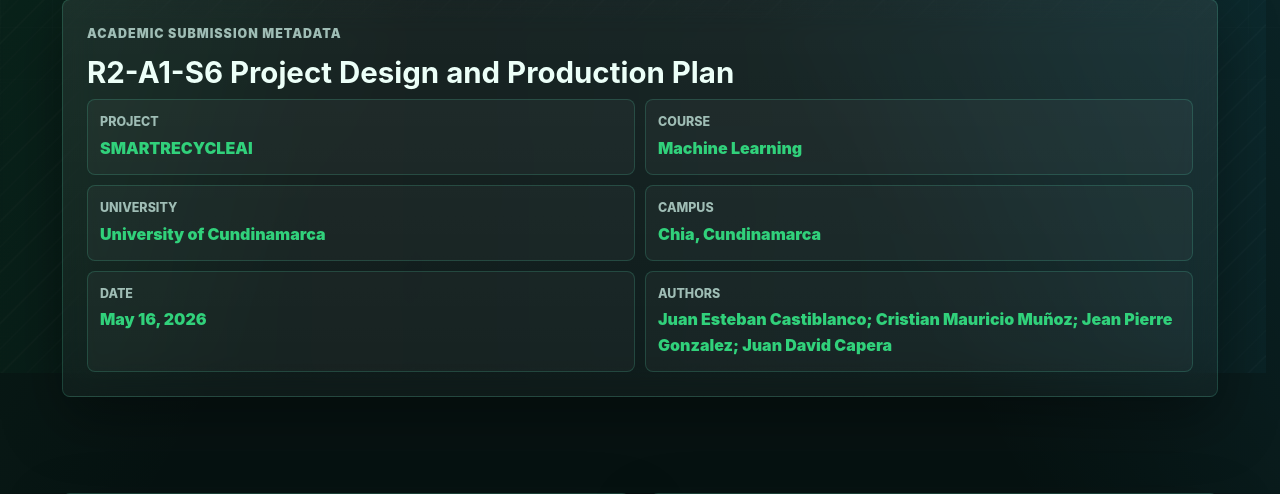
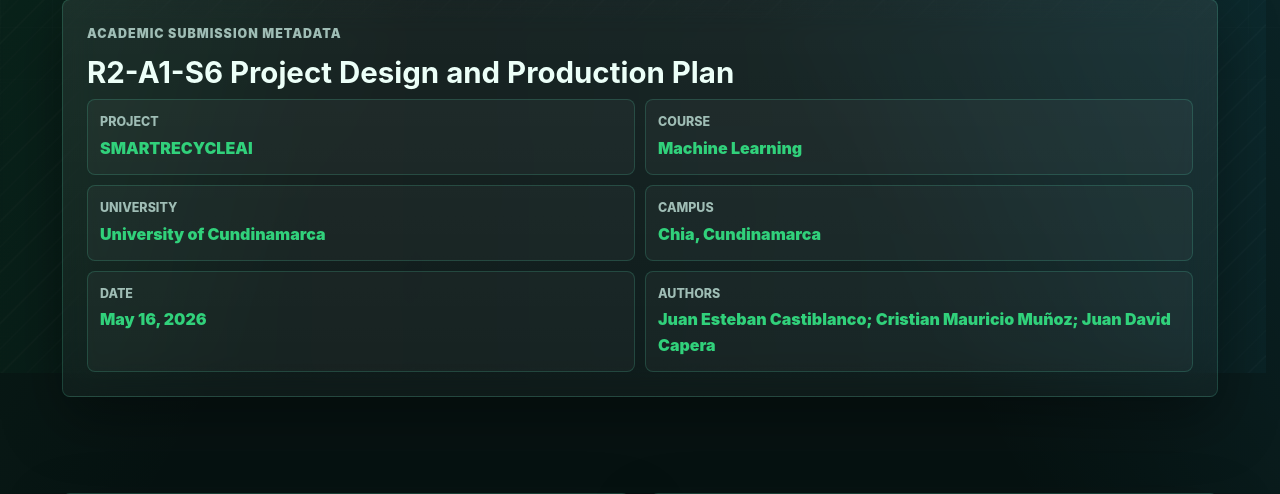
Before and after one commit to KiraGamer1010/SmartRecycleAI, a Flask app: template recycling-center-recommendation-system-main/templates/about_project.html in a window 1280 px wide. Shown: the part 441-935 px from the top of the page. Run offline with Flask 3, Linux system fonts and the light colour scheme; the template is opened without the code that fills it, so the values that code supplies are empty.

Commit message:
Remove Jean Pierre Gonzalez from project authors

```diff
--- a/frontend/src/utils/mlTheoryContent.js
+++ b/frontend/src/utils/mlTheoryContent.js
@@ -4,7 +4,6 @@
   authors: [
     "Juan Esteban Castiblanco",
     "Cristian Mauricio Muñoz",
-    "Jean Pierre Gonzalez",
     "Juan David Capera"
   ],
   course: "Machine Learning",
@@ -127,7 +126,7 @@
     paragraphs: [
       theoryDocument.deliverable,
       theoryDocument.project,
-      "Autores: Juan Esteban Castiblanco, Cristian Mauricio Muñoz, Jean Pierre Gonzalez, Juan David Capera.",
+      "Autores: Juan Esteban Castiblanco, Cristian Mauricio Muñoz, Juan David Capera.",
       "Asignatura: Machine Learning.",
       "Universidad: Universidad de Cundinamarca.",
       "Sede: Chía, Cundinamarca.",
--- a/recycling-center-recommendation-system-main/templates/about_project.html
+++ b/recycling-center-recommendation-system-main/templates/about_project.html
@@ -37,7 +37,7 @@
             </div>
             <div>
                 <dt>Authors</dt>
-                <dd>Juan Esteban Castiblanco; Cristian Mauricio Muñoz; Jean Pierre Gonzalez; Juan David Capera</dd>
+                <dd>Juan Esteban Castiblanco; Cristian Mauricio Muñoz; Juan David Capera</dd>
             </div>
         </dl>
     </div>
```
Also changed, not shown: README.md, recycling-center-recommendation-system-main/README.md.
